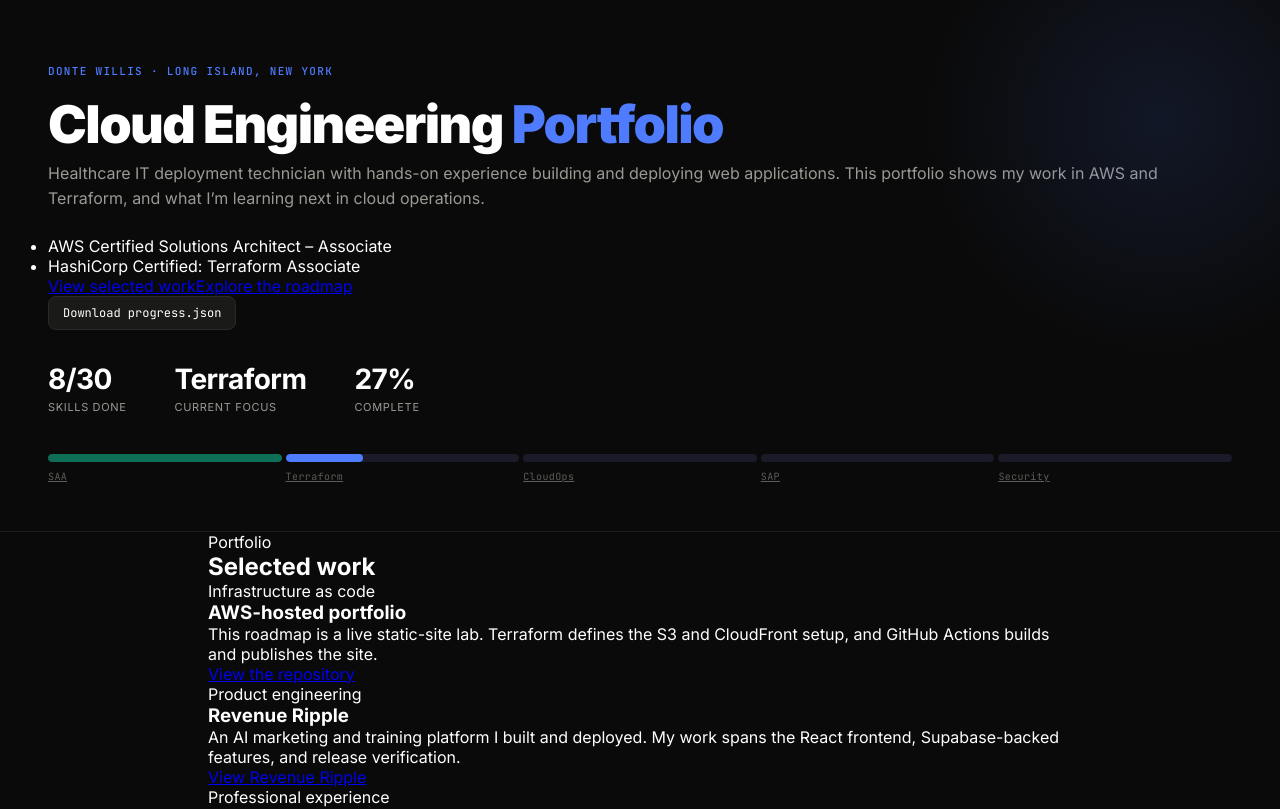
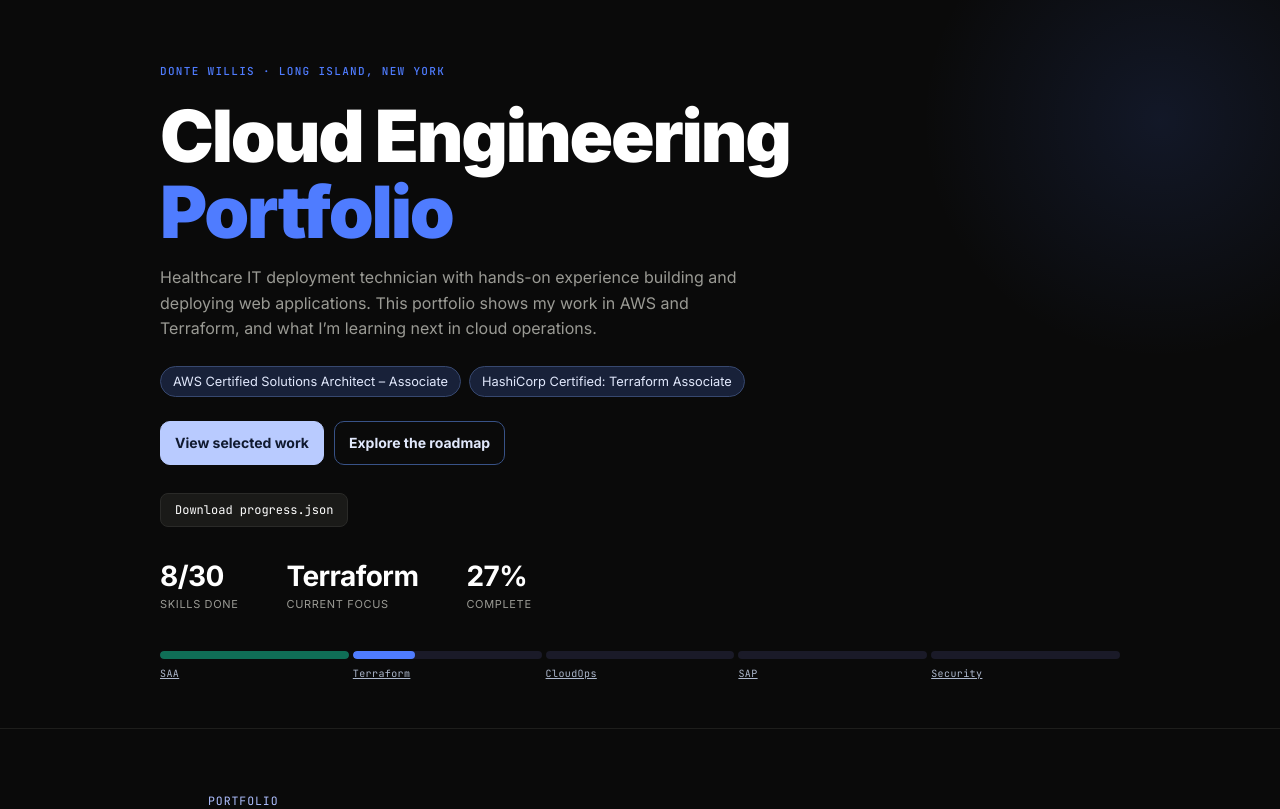
Before and after one commit to nosobasic/cloud-engineer-roadmap, a React (Vite) app in the folder apps/roadmap/: page / in a window 1280 px wide. Shown: the top 809 px of the page. Built offline with nearby package versions, Linux system fonts and the light colour scheme.

Commit message:
Polish employer-facing roadmap: App.css

```diff
--- a/apps/roadmap/src/App.css
+++ b/apps/roadmap/src/App.css
@@ -240,50 +240,6 @@
 
 .phase-progress.is-complete .phase-progress-fill {
   background: var(--teal);
-}
-
-.phase-salary {
-  background: #111110;
-  border: 1px solid #2a2a28;
-  border-radius: 10px;
-  padding: 16px 20px;
-  margin-bottom: 24px;
-  display: flex;
-  align-items: center;
-  justify-content: space-between;
-  flex-wrap: wrap;
-  gap: 12px;
-}
-
-.salary-label {
-  font-size: 11px;
-  color: var(--gray-400);
-  text-transform: uppercase;
-  letter-spacing: 0.08em;
-  margin-bottom: 4px;
-}
-
-.salary-range {
-  font-size: 22px;
-  font-weight: 700;
-  color: var(--gold);
-  letter-spacing: -0.01em;
-}
-
-.salary-location {
-  font-size: 12px;
-  color: var(--gray-600);
-  margin-top: 2px;
-}
-
-.salary-jump {
-  font-family: 'JetBrains Mono', monospace;
-  font-size: 13px;
-  font-weight: 500;
-  color: var(--green);
-  background: var(--green-light);
-  padding: 6px 12px;
-  border-radius: 6px;
 }
 
 .skills-grid {
@@ -658,3 +614,85 @@ body.drawer-open {
     padding: 20px 20px 40px;
   }
 }
+
+/* Portfolio landing and project evidence */
+.hero {
+  padding-inline: max(clamp(20px, 5vw, 48px), calc((100% - 960px) / 2));
+}
+.hero-name {
+  max-width: 16ch;
+  font-size: clamp(2.4rem, 6vw, 4.5rem);
+  margin-bottom: 16px;
+}
+.hero-name span { display: block; }
+.hero-sub { max-width: 60ch; }
+.credential-list {
+  display: flex;
+  flex-wrap: wrap;
+  gap: 8px;
+  list-style: none;
+  padding: 0;
+  margin: 0 0 24px;
+}
+.credential-list li {
+  padding: 7px 12px;
+  border: 1px solid #37486f;
+  border-radius: 999px;
+  background: #182139;
+  color: #e1e8fc;
+  font-size: .8rem;
+}
+.hero-links { display: flex; flex-wrap: wrap; gap: 10px; margin-bottom: 28px; }
+.portfolio-link {
+  display: inline-flex;
+  align-items: center;
+  min-height: 44px;
+  padding: 8px 14px;
+  border: 1px solid #385287;
+  border-radius: 10px;
+  color: #e1e8fc;
+  text-decoration: none;
+  font-size: .875rem;
+  font-weight: 650;
+}
+.portfolio-link.is-primary { background: #b9cbff; border-color: #b9cbff; color: #101a30; }
+.portfolio-link:focus-visible, .work-card a:focus-visible, a.tl-label:focus-visible {
+  outline: 2px solid #b9cbff;
+  outline-offset: 3px;
+}
+.portfolio-link:hover, .work-card a:hover, a.tl-label:hover { text-decoration: underline; }
+a.tl-label { color: #aeb9ce; min-width: 0; overflow-wrap: anywhere; }
+.container { padding-inline: clamp(20px, 5vw, 48px); }
+.selected-work, .roadmap-section { scroll-margin-top: 20px; padding-top: clamp(36px, 6vw, 64px); }
+.section-kicker {
+  color: #aebfff;
+  font-family: 'JetBrains Mono', monospace;
+  font-size: .72rem;
+  letter-spacing: .08em;
+  text-transform: uppercase;
+  margin: 0 0 8px;
+}
+.section-title { margin: 0 0 14px; font-size: clamp(1.55rem, 4vw, 2.2rem); line-height: 1.2; }
+.work-grid { display: grid; grid-template-columns: repeat(auto-fit, minmax(min(100%, 230px), 1fr)); gap: 12px; }
+.work-card {
+  display: flex;
+  flex-direction: column;
+  border: 1px solid #2b3854;
+  border-radius: 14px;
+  background: linear-gradient(145deg, #161e31, #121622);
+  padding: 20px;
+}
+.work-card h3 { margin: 0 0 8px; font-size: 1.05rem; }
+.work-description, .roadmap-intro { color: #c0cadb; font-size: .9rem; line-height: 1.55; }
+.work-description { margin: 0 0 14px; }
+.work-card a { align-self: flex-start; margin-top: auto; color: #c5d2ff; font-size: .875rem; }
+.roadmap-intro { margin: 0; }
+.roadmap-section .phase:first-of-type { padding-top: 32px; }
+@media (max-width: 560px) {
+  .hero { padding-top: 44px; }
+  .hero-stats { column-gap: 18px; row-gap: 14px; }
+  .stat-value { font-size: 1.3rem; }
+}
+@media (prefers-reduced-motion: reduce) {
+  .portfolio-link, .skill-card, .phase-progress-fill { transition: none; }
+}
```
